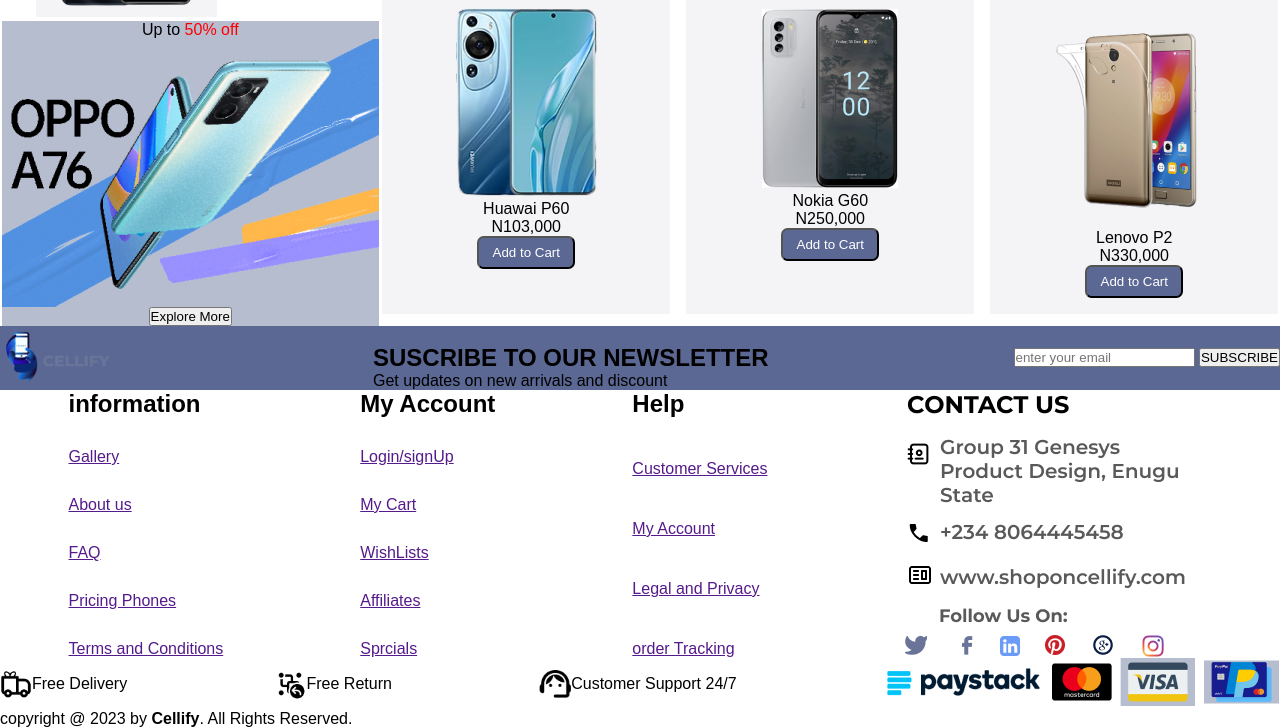
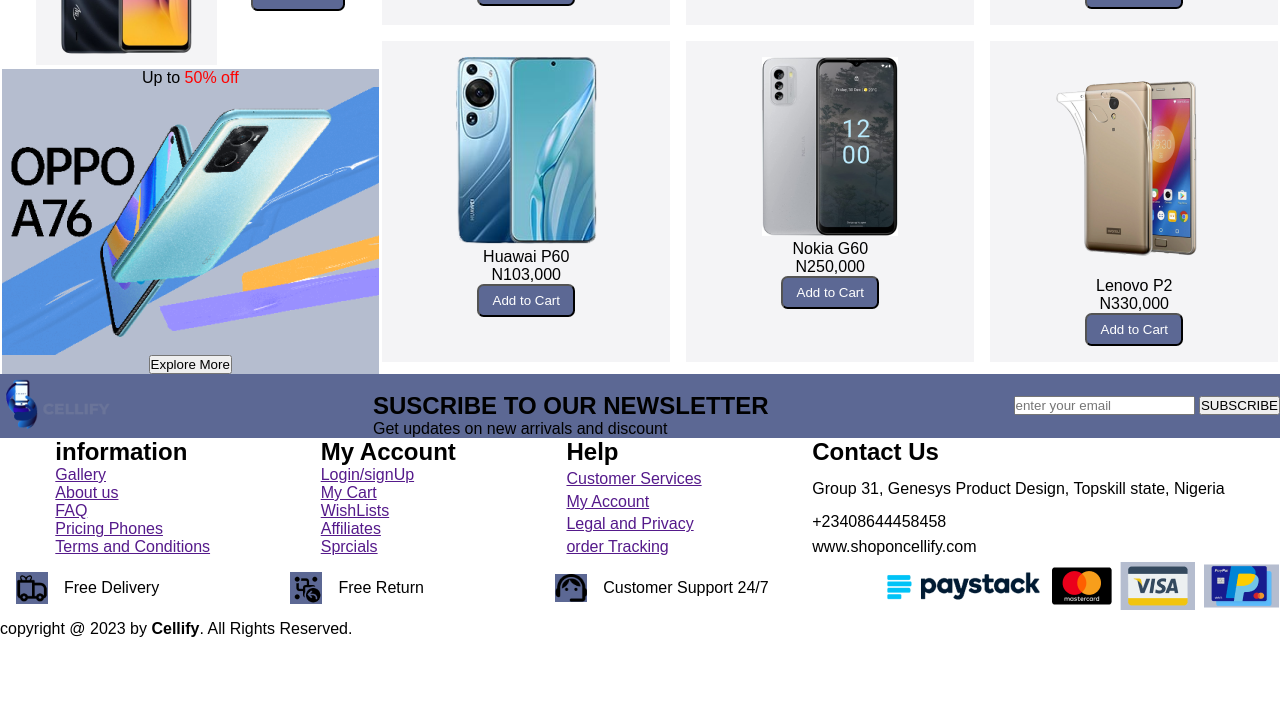
Before and after one commit to DaMaverick64/Topskill-31, a plain HTML site: page index.html in a window 1280 px wide. Shown: the part 1342-2070 px from the top of the page. After the commit the page ends 1980 px from the top, so only its background shows below. Drawn offline with Linux system fonts and the light colour scheme.

Commit message:
worked on contact links

```diff
--- a/index.html
+++ b/index.html
@@ -212,7 +212,11 @@
             <a href="">order Tracking</a>
         </div>
         <div class="one_4th_d">
-            <img src="files/Group 39.png">
+            <h2>Contact Us</h2>
+            <p></p>Group 31, Genesys Product Design, Topskill state, Nigeria</p>
+            <p>+23408644458458</p>
+            <p>www.shoponcellify.com</p>
+
         </div>
     </div>
     <div id="one_5th">
--- a/styles.css
+++ b/styles.css
@@ -10,6 +10,7 @@
     justify-content: space-between;
     align-items: center;
     padding: 1em;
+    margin: 1em 1em;
 }
 .h1_button{
     padding: 0.5em 1em 0.5em 1em;
@@ -29,6 +30,7 @@
     align-items: center;
     padding: 1em;
     color:white;
+    margin: 1em 1em;
 }
 #logo{
     width: 8rem;
@@ -144,6 +146,7 @@
     display: flex;
     justify-content: space-between;
     align-items:center;
+
 }
 .one_5th_d{
     display: flex;
@@ -151,12 +154,14 @@
 }
 .footer_icons{
     width: 2em;
+    background-color: #5C6894;
+    margin: 1em 1em;
 }
 a:hover {
     background-color: #ddd;
     color: black;
 }
 
-@media screen {
+@media screen (max:1440px) {
 
 }
```
